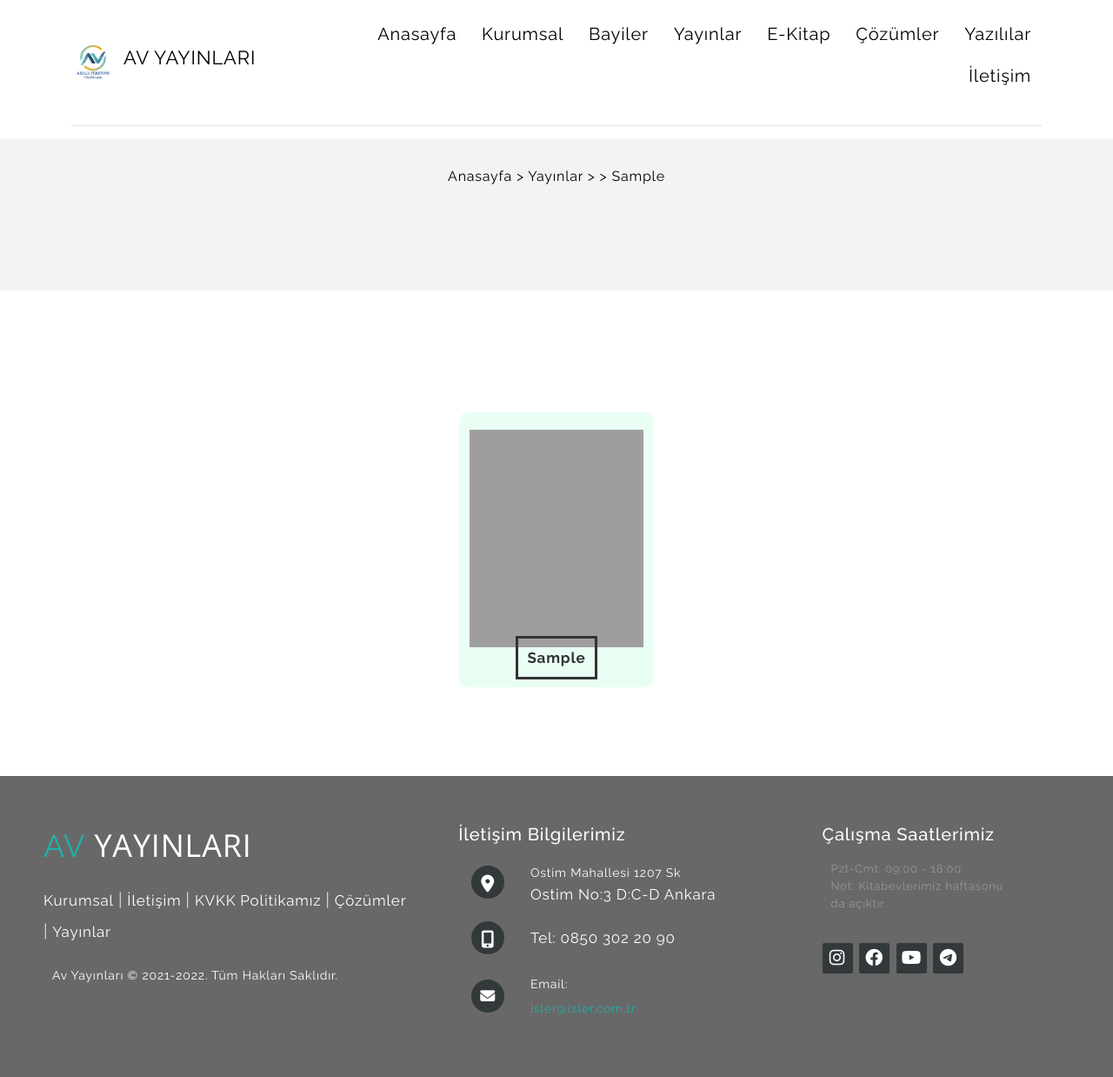
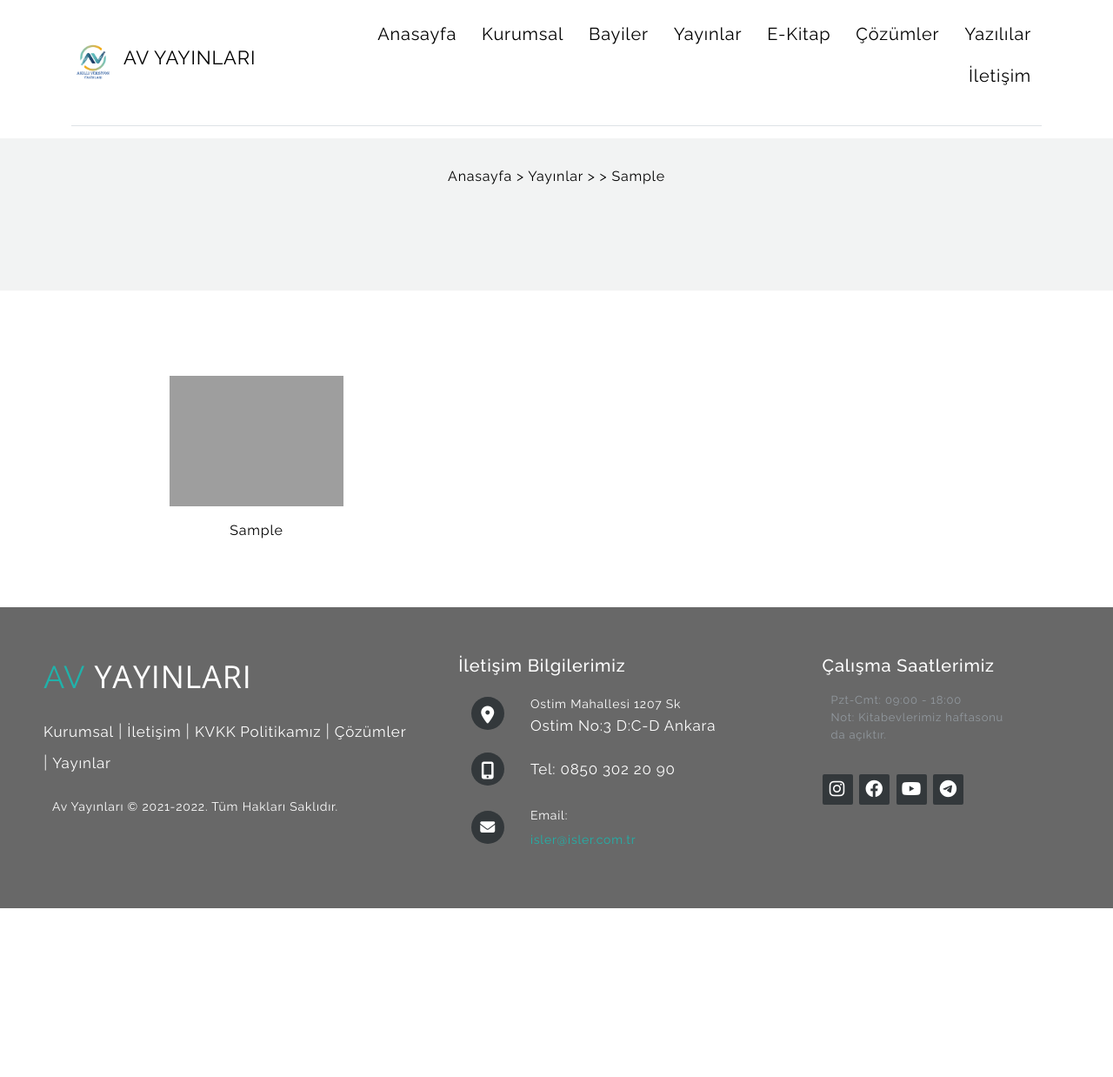
Before and after one commit to mcantimurcan/AvYayinlariV2, a PHP site: page /AvYayinlariV2/kitap-listele-detay.php?sinif=1 in a window 1280 px wide. Shown: the whole page at 87% size. After the commit the page ends 1044 px from the top, so only its background shows below. Run offline with PHP 8.4, Linux system fonts and the light colour scheme; tables that the repository leaves empty or names only in its code hold one stand-in row (values such as "Sample post"); some libraries are stand-ins or nearby versions; grey boxes are pictures that could not be loaded.

Commit message:
last book entries and styling changes

```diff
--- a/index.php
+++ b/index.php
@@ -18,7 +18,7 @@ $yayinsor->execute();
               <div class="text">
                 <p>Avcı Serisi branş denemelerimizle LGS'yi bizimle AV'layın.</p>
               </div>
-              <a href="#" class="btn">
+              <a href="http://localhost/AvYayinlariV2/siniflar.php?yayin=41" class="btn">
                 <span class="btn-inner">İncele</span>
               </a>
             </div>
@@ -66,7 +66,7 @@ $yayinsor->execute();
               <div class="text">
                 <p>Averaj ve Nakavt denemelerimizle LGS'yi bizimle AV'layın.</p>
               </div>
-              <a href="#" class="btn">
+              <a href="http://localhost/AvYayinlariV2/siniflar.php?yayin=42" class="btn">
                 <span class="btn-inner">İncele</span>
               </a>
             </div>
--- a/kitap-listele-detay.php
+++ b/kitap-listele-detay.php
@@ -22,9 +22,8 @@ $yayincek = $yayinsor->fetch(PDO::FETCH_ASSOC);
         <h1><?php echo $yayincek['yayin_adi'] ?></h1>
     </div>
 </div>
-<div class="cozumler" style="width: 30%">
-    <div class="yayin-row row mt-5 text-center">
-        <div class="wrapper">
+<section class="cozumler" style="width: 70%;">
+    <div class="row my-5">
         <?php
         $kitapsor = $con->prepare("SELECT * FROM kitaplar where sinif_id=:sinif_id");
         $kitapsor->execute(array(
@@ -33,16 +32,26 @@ $yayincek = $yayinsor->fetch(PDO::FETCH_ASSOC);
 
         while ($kitapcek = $kitapsor->fetch(PDO::FETCH_ASSOC)) {
         ?>
-
-                <div class="yayin-col">
-                    <img src="public/images/kitaplar/PNG/<?php echo $kitapcek['kitap_kapak'] ?>" alt="" width="200px" height="250px">
-                    <a id="sinifbuton" href="kitap-detay.php?kitap_id=<?php echo $kitapcek['kitap_id'] ?>"><?php echo $kitapcek['kitap_adi'] ?></a>
+            <div class="col-sm-3 col-lg-3 mb-3">
+                <div class="product mb-0">
+                    <div class="product-thumb-info border-0 mb-3">
+                        <a href="kitap-detay.php?kitap_id=<?php echo $kitapcek['kitap_id'] ?>">
+                            <div class="product-thumb-info-image text-center">
+                                <img alt="" width="200" height="auto" class="img-fluid" src="public/images/kitaplar/PNG/<?php echo $kitapcek['kitap_kapak'] ?>">
                             </div>
-            <?php } ?>
-
+                        </a>
+                    </div>
+                    <div class="d-flex" style="justify-content:center;">
+                        <div>
+                            <a href="kitap-detay.php?kitap_id=<?php echo $kitapcek['kitap_id'] ?>" style="color: #000; text-decoration: none;"><?php echo $kitapcek['kitap_adi'] ?></a>
                         </div>
                     </div>
                 </div>
+            </div>
+        <?php } ?>
+    </div>
+</section>
+
 <?php
 include("footer.php");
 ?>
--- a/public/css/style.css
+++ b/public/css/style.css
@@ -386,7 +386,6 @@ p {
 
 .cozumler-row {
     display: flex;
-    margin-top: 5%;
     justify-content: space-between;
 }
 
--- a/yayinlar.php
+++ b/yayinlar.php
@@ -15,7 +15,7 @@ $yayinsor->execute();
   <label for="">Yayınlarımız</label>
   <h2>Akıllı Versiyon Yayınları Listesi</h2>
 
-  <div class="yayin-row row mt-5 text-center">
+  <div class="row mt-5 text-center">
     <?php
     while ($yayincek = $yayinsor->fetch(PDO::FETCH_ASSOC)) {
     ?>
```
Also changed, not shown: public/images/kitaplar/AV-DİN-SB.png (deleted), public/images/kitaplar/FEN_SORUBANKASI_LGS.png (deleted), public/images/kitaplar/MATEMATİK_LGS_SORUBANKASI.png (deleted), 16 other files. Lines whose indentation alone changed are shown as unchanged.
